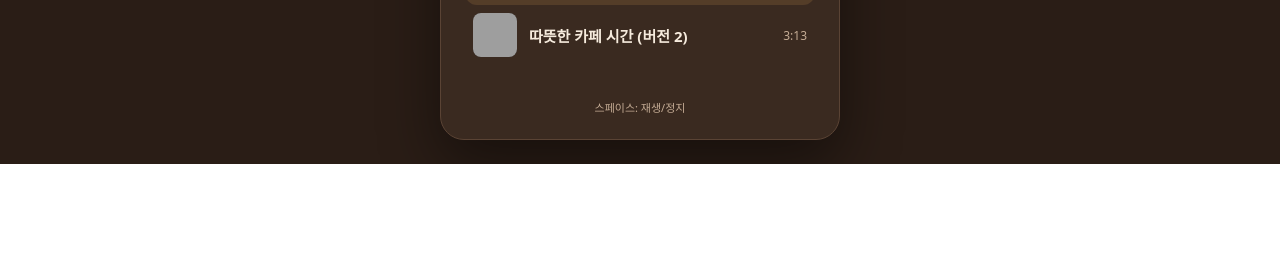
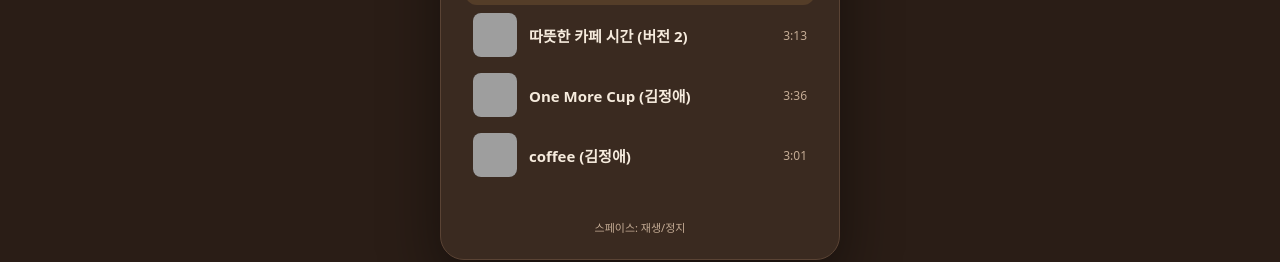
Before and after one commit to kimjungae0611/suno-player, a plain HTML site: page index.html in a window 1280 px wide. Shown: the part 755-1017 px from the top of the page. Before the commit the page ends 919 px from the top, so only its background shows below. Drawn offline with Linux system fonts and the light colour scheme; grey boxes are pictures that could not be loaded.

Commit message:
Add two songs: One More Cup, coffee
Co-Authored-By: Claude Opus 5.5 <noreply@anthropic.com>

```diff
--- a/index.html
+++ b/index.html
@@ -215,6 +215,20 @@
       id: "224eb7dd-79c1-4f76-818e-861ee6d7795b",
       file: "music/2.mp3",
       duration: 193.6
+    },
+    {
+      title: "One More Cup",
+      sub: "김정애 · EmpyreanVocalStems297",
+      id: "bb5ea6a6-e94e-4738-99e3-856060e2e3b5",
+      file: "music/3.mp3",
+      duration: 216.36
+    },
+    {
+      title: "coffee",
+      sub: "김정애 · EmpyreanVocalStems297",
+      id: "637a0a19-a93d-450b-afde-93c9e8ef8bc6",
+      file: "music/4.mp3",
+      duration: 181.44
     }
   ];
   const embedUrl = (id) => `https://suno.com/embed/${id}`;
```
